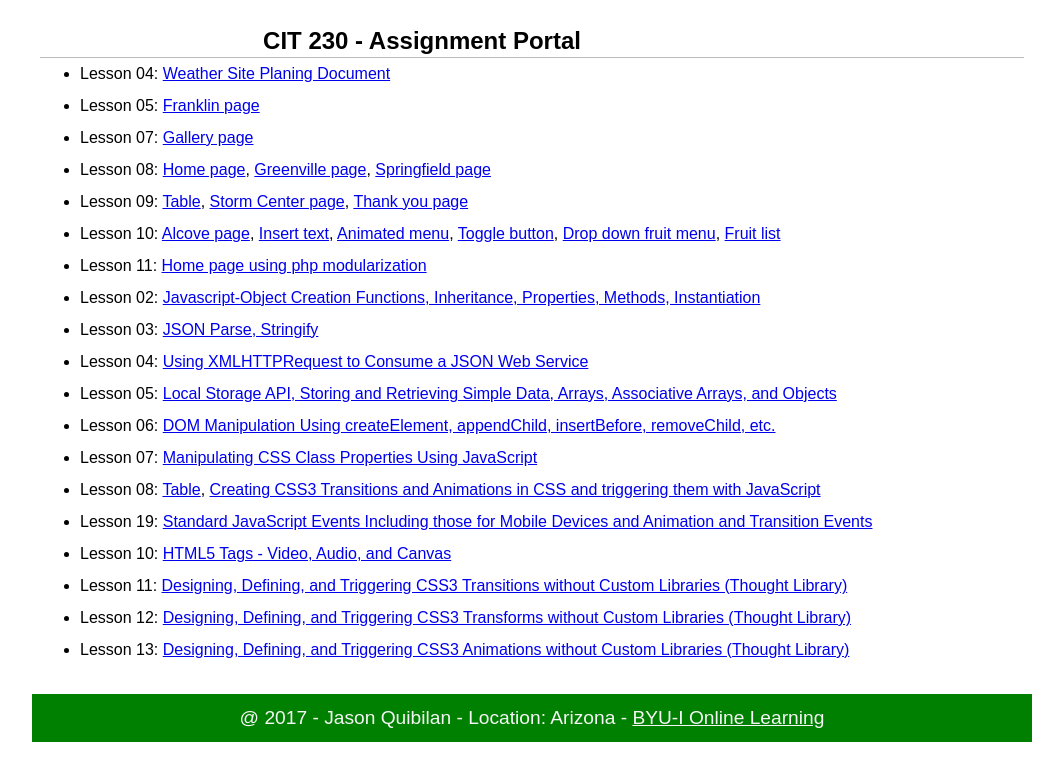
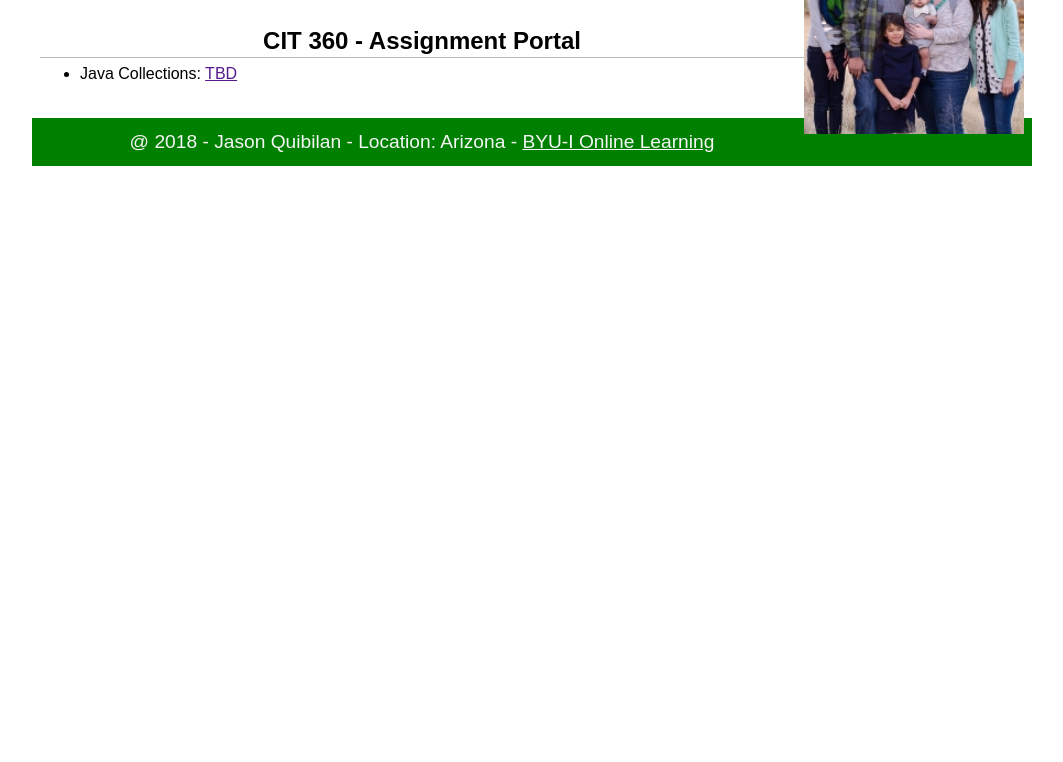
Before and after one commit to Brettzen/oregonTrail-group8, a plain HTML site: page index.html in a window 1280 px wide. Shown: the part 114-876 px from the top of the page, without its empty margins (108-1171 px from the left). After the commit the page ends 800 px from the top, so only its background shows below. Drawn offline with Linux system fonts and the light colour scheme; files that its build step writes are made by us from their sources.

Commit message:
Update index.html

```diff
--- a/index.html
+++ b/index.html
@@ -3,46 +3,28 @@
   <head>
     <meta charset="utf-8">
     <title> Jason Quibilan - Assignment Portal</title>
-    <meta name="description" content="Assignment Portal Page for Jason Quibilan - Web Fronted Developement at BYU-I">
+    <meta name="description" content="Assignment Portal Page for Jason Quibilan - Object Oriented Programming 2 at BYU-I">
     <meta name="viewport" content="width=device-width, initial-scale=1">
-    <link rel="stylesheet" href="styles/normalize.css">
-    <link rel="stylesheet" href="styles/main.css">
-    <script src="scripts/modernizr-custom.js"></script>
+    <link rel="stylesheet" href="normalize.css">
+    <link rel="stylesheet" href="main.css">
+    <script src="modernizr-custom.js"></script>
   </head>
   <body>
     <header>
-        <p><img src="images/Optimized-family.png" width="200" height="250" alt="My Profile Picture"></p>
+        <p><img src="Optimized-family.png" width="200" height="250" alt="My Profile Picture"></p>
         <h1>Jason Quibilan</h1>
     </header>
     <nav>
         <!-- insert main menu here -->
     </nav>
     <main>
-        <h2>CIT 230 - Assignment Portal</h2>
+        <h2>CIT 360 - Assignment Portal</h2>
             <ul>
-                <li>Lesson 04: <a href="Website Planning Document.pdf">Weather Site Planing Document</a></li>
-                <li>Lesson 05: <a href="http://www.jasonquibilan.net/weather/franklin-7.html">Franklin page</a></li>
-                <li>Lesson 07: <a href="http://www.jasonquibilan.net/weather/gallery.html">Gallery page</a></li>
-                <li>Lesson 08: <a href="http://www.jasonquibilan.net/weather/home.html">Home page</a>, <a href="http://www.jasonquibilan.net/weather/greenville.html">Greenville page</a>, <a href="http://www.jasonquibilan.net/weather/springfield.html">Springfield page</a></li>
-                <li>Lesson 09: <a href="table.html">Table</a>, <a href="http://www.jasonquibilan.net/weather/stormCenter.html">Storm Center page</a>, <a href="http://www.jasonquibilan.net/weather/thanks.html">Thank you page</a></li>
-                <li>Lesson 10: <a href="jquery_assignment/alcove_page_example.htm">Alcove page</a>, <a href="jquery_assignment/insert_html_example.htm">Insert text</a>, <a href="jquery_assignment/animated_menu_example.htm">Animated menu</a>, <a href="jquery_assignment/toggle_button_example.htm">Toggle button</a>, <a href="jquery_assignment/drop_down_menu_example.htm">Drop down fruit menu</a>, <a href="jquery_assignment/fruit_basket_example.htm">Fruit list</a></li>
-                <li>Lesson 11: <a href="http://www.jasonquibilan.net/weather/home.php">Home page using php modularization</a></li>
-                <li>Lesson 02: <a href="http://www.jasonquibilan.net/weather/franklin-7.html">Javascript-Object Creation Functions, Inheritance, Properties, Methods, Instantiation</a></li>
-                <li>Lesson 03: <a href="http://www.jasonquibilan.net/weather/gallery.html">JSON Parse, Stringify</a></li>
-                <li>Lesson 04: <a href="Website Planning Document.pdf">Using XMLHTTPRequest to Consume a JSON Web Service</a></li>
-                <li>Lesson 05: <a href="http://www.jasonquibilan.net/weather/franklin-7.html">Local Storage API, Storing and Retrieving Simple Data, Arrays, Associative Arrays, and Objects</a></li>
-                <li>Lesson 06: <a href="http://www.jasonquibilan.net/weather/gallery.html">DOM Manipulation Using createElement, appendChild, insertBefore, removeChild, etc.</a></li>
-                <li>Lesson 07: <a href="http://www.jasonquibilan.net/weather/home.html">Manipulating CSS Class Properties Using JavaScript</a></li>
-                <li>Lesson 08: <a href="table.html">Table</a>, <a href="http://www.jasonquibilan.net/weather/stormCenter.html">Creating CSS3 Transitions and Animations in CSS and triggering them with JavaScript</a></li>
-                <li>Lesson 19: <a href="jquery_assignment/alcove_page_example.htm">Standard JavaScript Events Including those for Mobile Devices and Animation and Transition Events</a></li>
-                <li>Lesson 10: <a href="http://www.jasonquibilan.net/weather/home.php">HTML5 Tags - Video, Audio, and Canvas</a></li>
-                <li>Lesson 11: <a href="Website Planning Document.pdf">Designing, Defining, and Triggering CSS3 Transitions without Custom Libraries (Thought Library)</a></li>
-                <li>Lesson 12: <a href="http://www.jasonquibilan.net/weather/franklin-7.html">Designing, Defining, and Triggering CSS3 Transforms without Custom Libraries (Thought Library)</a></li>
-                <li>Lesson 13: <a href="http://www.jasonquibilan.net/weather/gallery.html">Designing, Defining, and Triggering CSS3 Animations without Custom Libraries (Thought Library)</a></li>
-            </ul>
+                <li>Java Collections: <a href="">TBD</a></li>
+           </ul>
     </main>
     <footer>
-        <p>@ 2017 - Jason Quibilan - Location: Arizona - <a href="http://www.byui.edu/online">BYU-I Online Learning</a></p>
+        <p>@ 2018 - Jason Quibilan - Location: Arizona - <a href="http://www.byui.edu/online">BYU-I Online Learning</a></p>
     </footer>
   </body>
 </html>
```
